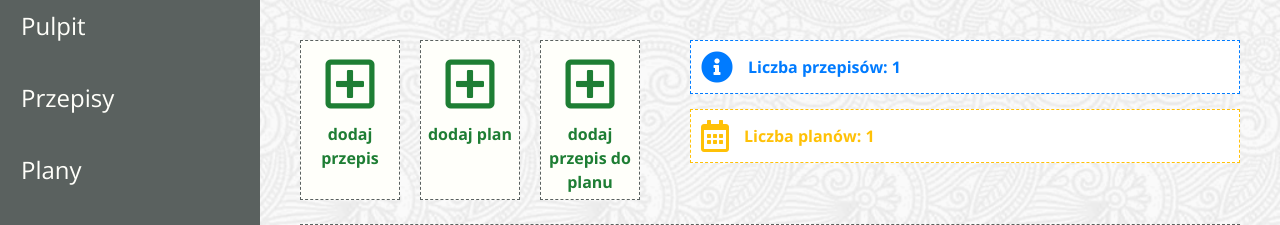
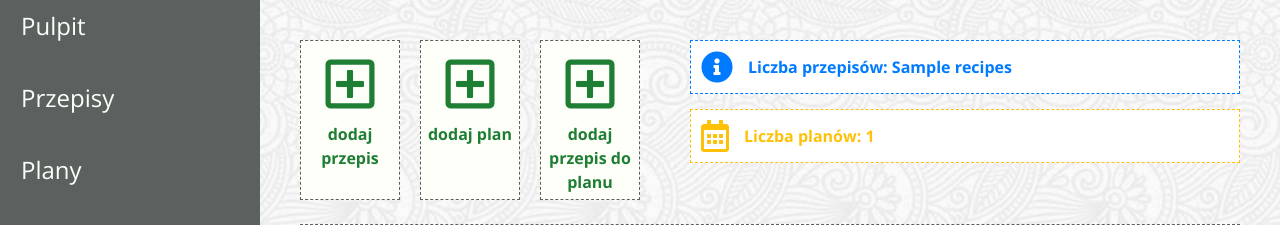
Before and after one commit to lukaszoleaszewski/Scrumlab, a Django app: template jedzonko/templates/dashboard.html in a window 1280 px wide. Shown: the part 84-309 px from the top of the page. Run offline with Django 3.2, Linux system fonts and the light colour scheme; the template is opened without the code that fills it: most values are stand-ins (such as "Sample title", 1, 10 or a date in 2020); some libraries are stand-ins or nearby versions; some web fonts are replaced.

Commit message:
Zadanie 2.4

```diff
--- a/jedzonko/templates/dashboard.html
+++ b/jedzonko/templates/dashboard.html
@@ -26,7 +26,7 @@
                     <div class="dashboard-alerts">
                         <div class="alert-item alert-info">
                             <i class="fas icon-circle fa-info-circle"></i>
-                            <span class="font-weight-bold">Liczba przepisów: 1</span>
+                            <span class="font-weight-bold">Liczba przepisów: {{recipes}}</span>
                         </div>
                         <div class="alert-item alert-light">
                             <i class="far icon-calendar fa-calendar-alt"></i>
--- a/jedzonko/views.py
+++ b/jedzonko/views.py
@@ -16,4 +16,5 @@ def recipes(request):
     return render(request, "app-recipes.html")
 
 def dashboard(request):
-    return render(request, "dashboard.html")
+    recipes = Recipe.objects.count()
+    return render(request, "dashboard.html", context={"recipes": recipes,})
--- a/scrumlab/settings.py
+++ b/scrumlab/settings.py
@@ -115,7 +115,7 @@ STATICFILES_DIRS = [
 ]
 
 try:
-    from scrumlab.local_settings import DATABASES
+    from local_settings import DATABASES
 except ModuleNotFoundError:
     print("Brak konfiguracji bazy danych w pliku local_settings.py!")
     print("Uzupełnij dane i spróbuj ponownie!")
```
